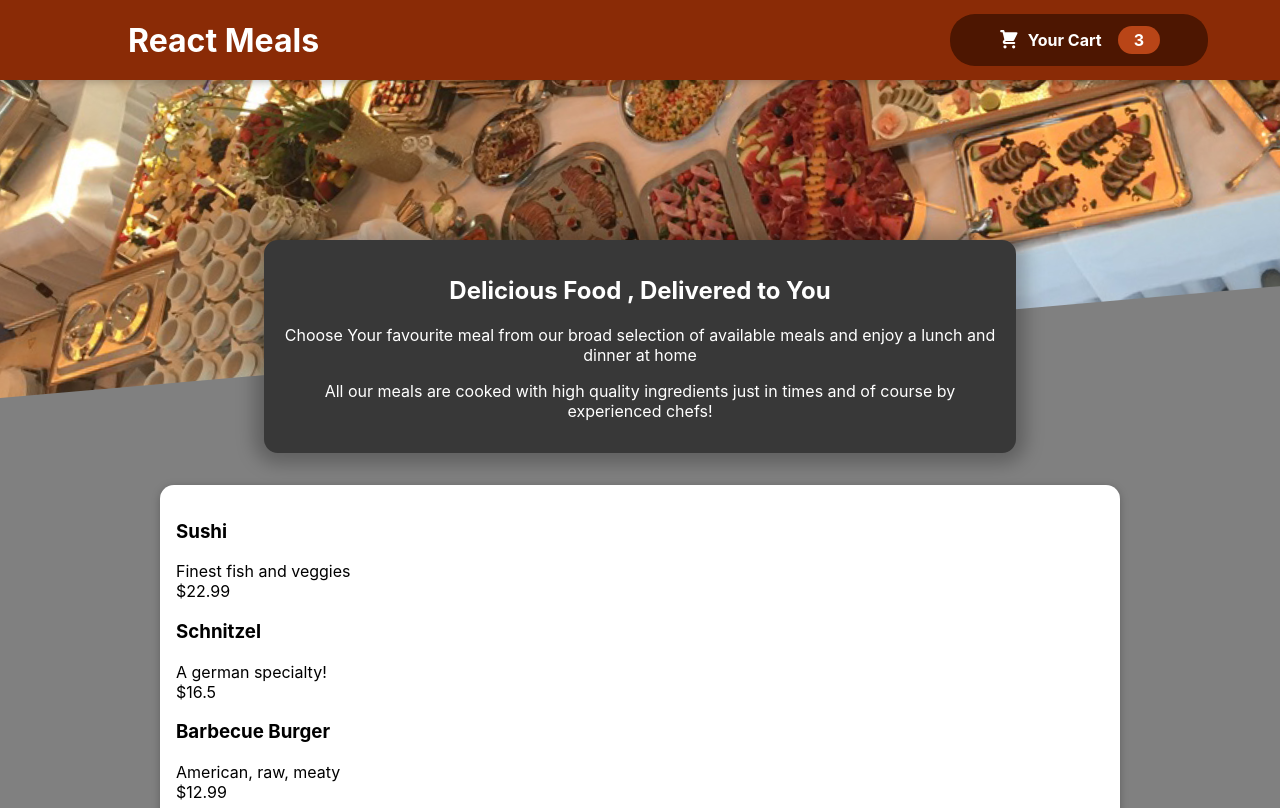
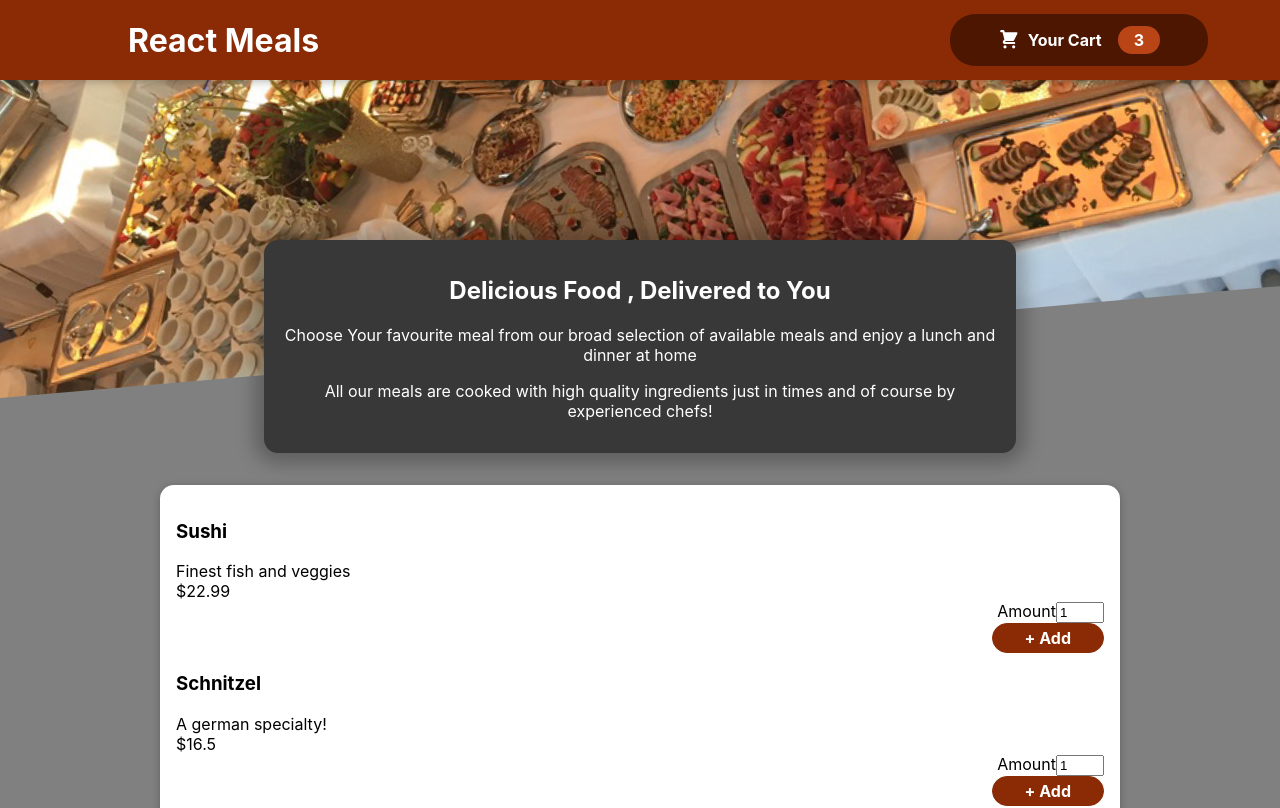
Before and after one commit to mdsabamoin/RestaurantWebsite, a React (Create React App) app: page / in a window 1280 px wide. Shown: the top 808 px of the page. Built offline with nearby package versions, Linux system fonts and the light colour scheme.

Commit message:
form added

```diff
--- a/src/components/Meals/AvailableMeals.js
+++ b/src/components/Meals/AvailableMeals.js
@@ -1,6 +1,7 @@
 import classes from "./AvailableMeals.module.css"
 import Card from "../UI/Card"
 import MealItem from "./MealItem/MealItem";
+// import MealItemForm from "./MealItemForm";
 const DUMMY_MEALS = [
     {
       id: 'm1',
--- a/src/components/Meals/MealItem/MealItem.js
+++ b/src/components/Meals/MealItem/MealItem.js
@@ -1,5 +1,6 @@
 import React from "react";
 import classes from "./MealItem.css";
+import MealItemForm from "../MealItemForm";
 const MealItem = (props) =>{
 
     const price = `$${props.price}`
@@ -9,6 +10,9 @@
             <div className={classes.description}>{props.description}</div>
             <div className={classes.price}>{price}</div>
         </div>
+        <div>
+         <MealItemForm/>
+        </div>
     </li>)
 }
 
--- /dev/null
+++ b/src/components/Meals/MealItemForm.js
@@ -0,0 +1,17 @@
+import React from "react";
+import Input from "../UI/Input";
+import classes from "./MealItemForm.module.css";
+const MealItemForm = () =>{
+    return (<form className={classes.form}>
+        <Input label="Amount" input={{
+            id:"amount",
+            type:"number",
+            min:"1",
+            max:"5",
+            step:"1",
+            defaultValue:"1"
+        }}/>
+        <button>+ Add</button>
+    </form>)
+}
+export default MealItemForm;
--- /dev/null
+++ b/src/components/Meals/MealItemForm.module.css
@@ -0,0 +1,20 @@
+.form {
+    text-align: right;
+  }
+
+  .form button {
+    font: inherit;
+    cursor: pointer;
+    background-color: #8a2b06;
+    border: 1px solid #8a2b06;
+    color: white;
+    padding: 0.25rem 2rem;
+    border-radius: 20px;
+    font-weight: bold;
+  }
+
+  .form button:hover,
+  .form button:active {
+    background-color: #641e03;
+    border-color: #641e03;
+  }
--- /dev/null
+++ b/src/components/UI/Input.css
@@ -0,0 +1,18 @@
+.input {
+    display: flex;
+    align-items: center;
+    margin-bottom: 0.5rem;
+  }
+
+  .input label {
+    font-weight: bold;
+    margin-right: 1rem;
+  }
+
+  .input input {
+    width: 3rem;
+    border-radius: 5px;
+    border: 1px solid #ccc;
+    font: inherit;
+    padding-left: 0.5rem;
+  }
--- /dev/null
+++ b/src/components/UI/Input.js
@@ -0,0 +1,10 @@
+import React from "react";
+import classes from "./Input.css";
+const Input = (props)=>{
+ return (<div className={classes.input}>
+    <label htmlFor={props.input.id}>{props.label}</label>
+    <input {...props.input}/>
+ </div>)
+}
+
+export default Input;
```
